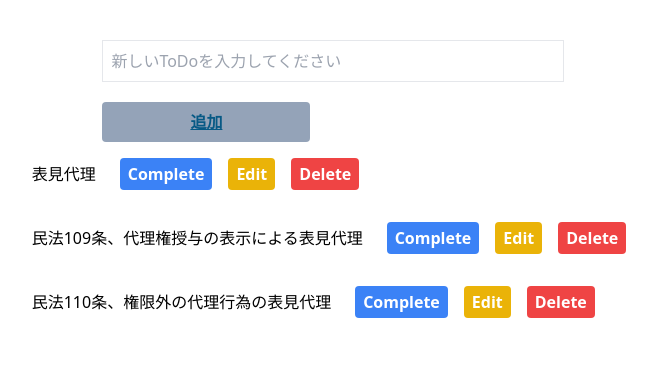
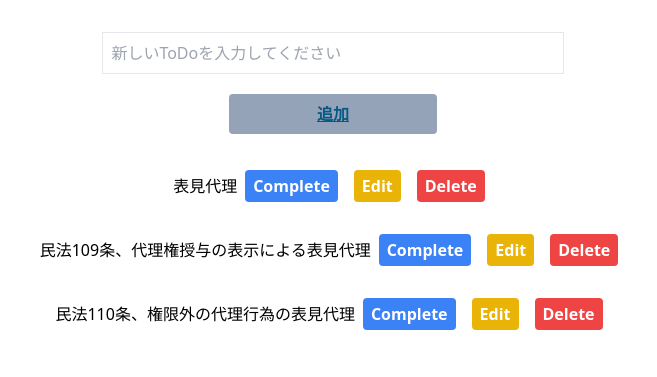
Before and after one commit to ruiMOCHI/ph2-todolist-update.ver, a PHP site: page / in a window 1280 px wide. Shown: the part 72-449 px from the top of the page, without its empty margins (307-964 px from the left). Run offline with PHP 8.4, Linux system fonts and the light colour scheme; a user stored in the database is signed in; data comes from the database, SQL or seed files in the repository; some libraries are stand-ins or nearby versions.

Commit message:
一旦完成のコミット

```diff
--- a/src/index.php
+++ b/src/index.php
@@ -2,7 +2,7 @@
 error_reporting(E_ALL);
 ini_set('display_errors', 1);
 
-require("dbconnect.php");
+require("./dbconnect.php");
 
 session_start();
 
@@ -44,34 +44,32 @@ $todos->execute();
             </div>
         </div>
     </header>
-    <div class="p-10">
+    <div class="p-8">
         <div class="w-full flex justify-center items-center flex-col">
-            <form action="admin/create/index.php" method="POST">
-                <input class="border mb-5 p-2 w-full max-w-lg" type="text" placeholder="新しいToDoを入力してください" id="new-todo" name="new_todo">
-                <button class="underline bg-slate-400 hover:bg-blue-700 hover:text-gray-300 text-sky-800 font-bold py-2 px-4 rounded w-52 text-center" id="js-create-todo">追加</button>
-            </form>
-            <ul class="sp-y-4" id="js-todo-list">
-                <?php foreach ($todos as $todo) : ?>
-                    <li class="flex items-center js-todo" data-id="<?= $todo['id'] ?>">
-                        <?= $todo['text'] ?>
-                        <!-- ボタンを横に並べる -->
-                        <div class="flex ml-4">
-                            <form action="admin/update/index.php" method="POST">
-                                <input type="hidden" name="todo_id" value="<?php echo $todo['id']; ?>">
-                                <button type="submit" class="bg-blue-500 hover:bg-blue-700 text-white font-bold py-1 px-2 rounded mx-2 my-4" name="update_todo">
+            <div class="mb-5 text-center">
+                <input class="border mb-5 p-2 w-full max-w-lg" type="text" placeholder="新しいToDoを入力してください" id="js-todo-text" name="new_todo">
+                <button type="button" class="underline bg-slate-400 hover:bg-blue-700 hover:text-gray-300 text-sky-800 font-bold py-2 px-4 rounded w-52 text-center" id="js-create-todo">
+                    追加
+                </button>
+            </div>
+                <ul class="sp-y-4 text-center" id="js-todo-list">
+                    <?php foreach ($todos as $todo) : ?>
+                        <li class="flex items-center justify-center js-todo" data-id="<?= $todo['id'] ?>">
+                            <span><?= $todo['text'] ?></span>
+                                <button type="button" class="bg-blue-500 hover:bg-blue-700 text-white font-bold py-1 px-2 rounded mx-2 my-4 js-complete-todo" name="toggle-id" data-id="<?= $todo['id']; ?>"> <!--このdata-idをまず検索-->
                                     <?php echo $todo['completed'] ? 'Undo' : 'Complete'; ?>
                                 </button>
-                            </form>
-                            <a href="admin/edit/index.php?id=<?php echo $todo['id']; ?>&text=<?php echo urldecode($todo['text']); ?>" class="bg-yellow-500 hover:bg-yellow-700 text-white py-1 px-2 font-bold rounded mx-2 my-4" id="yellow-button">Edit</a>
-                            <button type="button" class="bg-red-500 hover:bg-red-700 text-white font-bold py-1 px-2 rounded mx-2 my-4 js-delete-todo" data-id="<?php echo $todo['id']; ?>">Delete</button>
-                        </div>
-                    </li>
-                <?php endforeach; ?>
-            </ul>
-        </div>
+                                <a href="admin/edit/index.php?id=<?= $todo['id']; ?>&text=<?= $todo['text'] ?>" class="bg-yellow-500 hover:bg-yellow-700 text-white py-1 px-2 font-bold rounded mx-2 my-4" id="yellow-button">Edit</a>
+                                <button type="button" class="bg-red-500 hover:bg-red-700 text-white font-bold py-1 px-2 rounded mx-2 my-4 js-delete-todo" data-id="<?= $todo['id']; ?>">
+                                Delete
+                                </button>
+                        </li>
+                    <?php endforeach; ?>
+                </ul>
+            </div>
     </div>
     <template id="js-template">
-        <li id="js-todo-template" class="flex items-center js-todo">
+        <li id="js-todo-template" class="flex items-center justify-center js-todo">
             <span id="js-todo-text"></span>
             <button type="button" id="js-complete-todo-template" class="bg-blue-500 hover:bg-blue-700 text-white font-bold py-1 px-2 rounded mx-2 my-4 js-complete-todo" data-id="">
                 Complete
@@ -82,6 +80,33 @@ $todos->execute();
             </button>
         </li>
     </template>
+    <script>
+        const addTodoElement = (text, id) => {
+            const template = document.getElementById('js-template').content.cloneNode(true);
+            template.getElementById('js-todo-text').textContent = text; //cloneNode() 関数を使って <template> 内のコンテンツをクローンし、新たな To-Do 要素の基礎部分を生成
+
+            const todoElement = template.getElementById("js-todo-template");
+            todoElement.setAttribute("data-id", id); //<li> 要素を取得し、data-id 属性に id を設定する（スタータス更新の処理で使います）
+
+            const completeButton = template.getElementById('js-complete-todo-template');
+            completeButton.setAttribute("data-id", id);
+            completeButton.addEventListener('click', () => {
+                updateTodo(id);
+            }); //ステータス更新ボタンの要素を取得し、data-id 属性に id や イベントリスナーを設定する
+
+            template.getElementById('js-edit-todo-template').href = `admin/edit/index.php?id=${id}&text=${text}`;
+            //引数を用いて To-Do のテキストと編集用のリンクを設定する
+
+            const deleteButton = template.getElementById('js-delete-todo-template');
+            deleteButton.setAttribute('data-id', id);
+            deleteButton.addEventListener('click', () => {
+                deleteTodo(id, deleteButton.parentNode);
+            }); //削除ボタンの要素を取得し、data-id 属性に id や イベントリスナーを設定する
+
+            document.getElementById('js-todo-list').appendChild(template);
+            //appendChild() 関数を使って新しい To-Do を元のリストに追加する
+        }
+    </script>
 </body>
 
 </html>
```
Also changed, not shown: src/admin/create/index.php (+9 -6 lines), src/admin/update/index.php (+19 -22 lines), src/js/script.js (+37 -26 lines).
